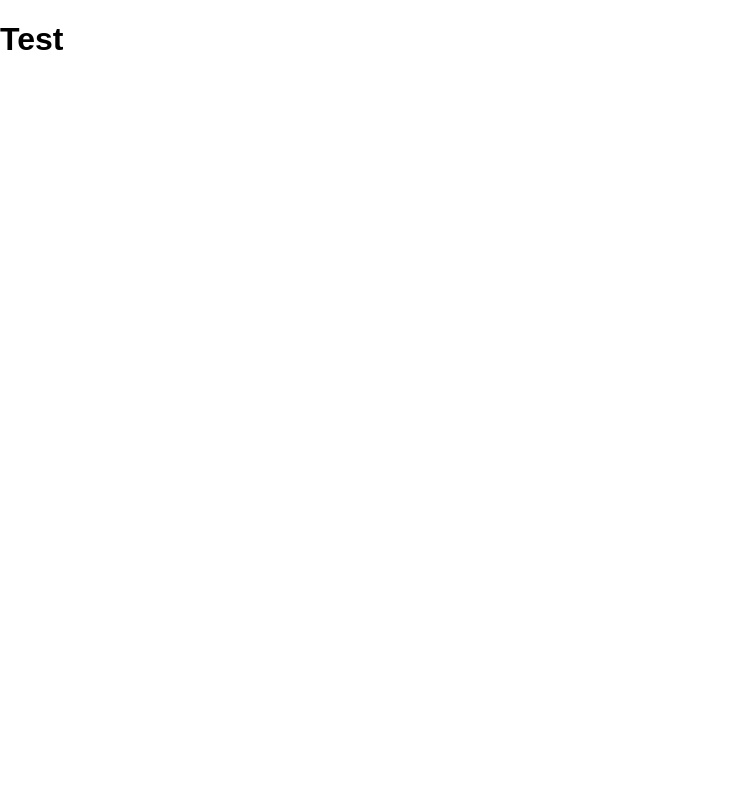
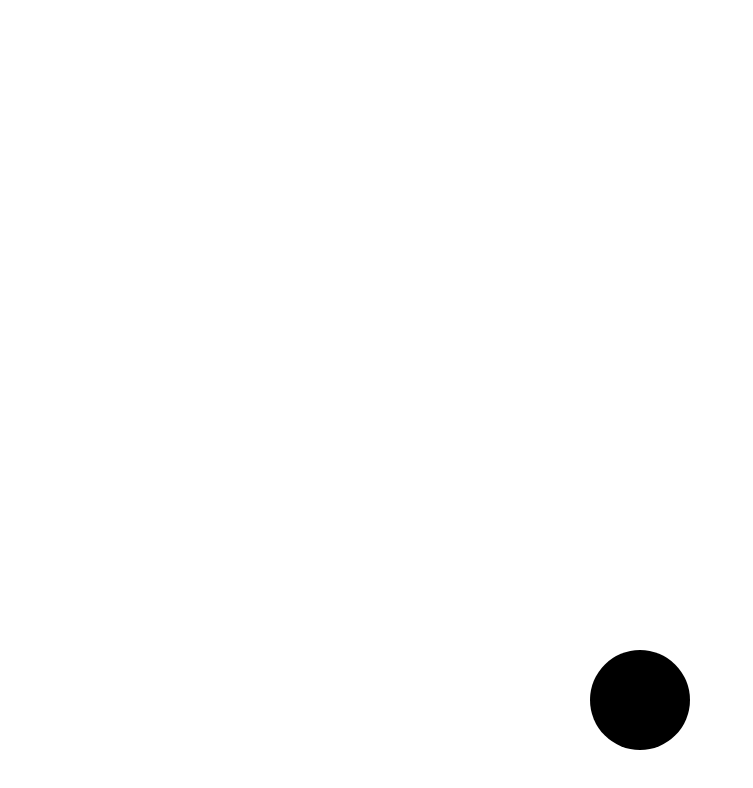
Before and after one commit to lewisbrotchie/react-game, a React (Create React App) app: page / in a window 1280 px wide. Shown: the top 788 px of the page, without its empty margins (0-753 px from the left). Built offline with nearby package versions, Linux system fonts and the light colour scheme.

Commit message:
integrated redux and started svg canvas

```diff
--- a/package.json
+++ b/package.json
@@ -3,9 +3,12 @@
   "version": "0.1.0",
   "private": true,
   "dependencies": {
+    "prop-types": "^15.6.1",
     "react": "^16.3.2",
     "react-dom": "^16.3.2",
-    "react-scripts": "1.1.4"
+    "react-redux": "^5.0.7",
+    "react-scripts": "1.1.4",
+    "redux": "^4.0.0"
   },
   "scripts": {
     "start": "react-scripts start",
--- a/src/App.js
+++ b/src/App.js
@@ -1,12 +1,9 @@
 import React, { Component } from "react";
+import Canvas from "./components/Canvas";
 
 class App extends Component {
   render() {
-    return (
-      <div className="App">
-        <h1>Test</h1>
-      </div>
-    );
+    return <Canvas />;
   }
 }
 
--- /dev/null
+++ b/src/components/Canvas.jsx
@@ -0,0 +1,21 @@
+import React from "react";
+
+const Canvas = () => {
+  const viewBox = [
+    window.innerWidth / -2,
+    100 - window.innerHeight,
+    window.innerWidth,
+    window.innerHeight
+  ];
+  return (
+    <svg
+      id="aliens-go-home-canvas"
+      preserveAspectRatio="xMaxYMax none"
+      viewBox={viewBox}
+    >
+      <circle cx={0} cy={0} r={50} />
+    </svg>
+  );
+};
+
+export default Canvas;
--- /dev/null
+++ b/src/containers/Game.js
@@ -0,0 +1,11 @@
+import { connect } from "react-redux";
+
+import App from "../App";
+
+const mapStateToProps = state => ({
+  message: state.message
+});
+
+const Game = connect(mapStateToProps)(App);
+
+export default Game;
--- a/src/index.css
+++ b/src/index.css
@@ -1,4 +1,6 @@
 body {
+  overflow: hidden;
+  height: 100%;
   margin: 0;
   padding: 0;
   font-family: sans-serif;
--- a/src/index.js
+++ b/src/index.js
@@ -1,8 +1,21 @@
-import React from 'react';
-import ReactDOM from 'react-dom';
-import './index.css';
-import App from './App';
-import registerServiceWorker from './registerServiceWorker';
+import React from "react";
+import ReactDOM from "react-dom";
+import { Provider } from "react-redux";
+import { createStore } from "redux";
+import "./index.css";
+import Game from "./containers/Game";
+import reducer from "./reducers";
+import registerServiceWorker from "./registerServiceWorker";
 
-ReactDOM.render(<App />, document.getElementById('root'));
+const store = createStore(
+  reducer,
+  window.__REDUX_DEVTOOLS_EXTENSION__ && window.__REDUX_DEVTOOLS_EXTENSION__()
+);
+
+ReactDOM.render(
+  <Provider store={store}>
+    <Game />
+  </Provider>,
+  document.getElementById("root")
+);
 registerServiceWorker();
--- /dev/null
+++ b/src/reducers/index.js
@@ -0,0 +1,9 @@
+const initialState = {
+  message: `Integrated React and Redux`
+};
+
+function reducer(state = initialState) {
+  return state;
+}
+
+export default reducer;
```
Also changed, not shown: 1 other file (tests, documents, lock files or other folders).
